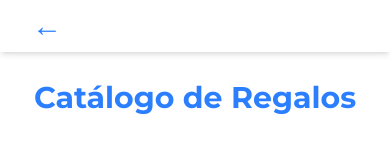
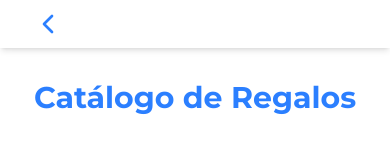
Before and after one commit to daxhoDev/destinos-unicos-landing-page, a React (Vite) app: page /catalog in a window 390 px wide. Shown: the top 146 px of the page. Built offline with nearby package versions, Linux system fonts and the light colour scheme.

Commit message:
better arrow

```diff
--- a/src/components/Navbar.jsx
+++ b/src/components/Navbar.jsx
@@ -49,9 +49,17 @@ export default function Navbar() {
       ) : (
         <Link
           to="/"
-          className="block md:hidden bg-none border-none text-3xl cursor-pointer focus:outline-none text-blue-500 hover:text-pink-400 active:text-pink-400"
+          className="block md:hidden cursor-pointer focus:outline-none text-blue-500 hover:text-pink-400 active:text-pink-400"
         >
-          &#8592;
+          <svg width="32" height="32" viewBox="0 0 24 24" fill="none">
+            <path
+              d="M15 6L9 12L15 18"
+              stroke="currentColor"
+              stroke-width="2"
+              stroke-linecap="round"
+              stroke-linejoin="round"
+            />
+          </svg>
         </Link>
       )}
       <ul className="hidden md:flex justify-center gap-8 list-none p-0 m-0">
```
